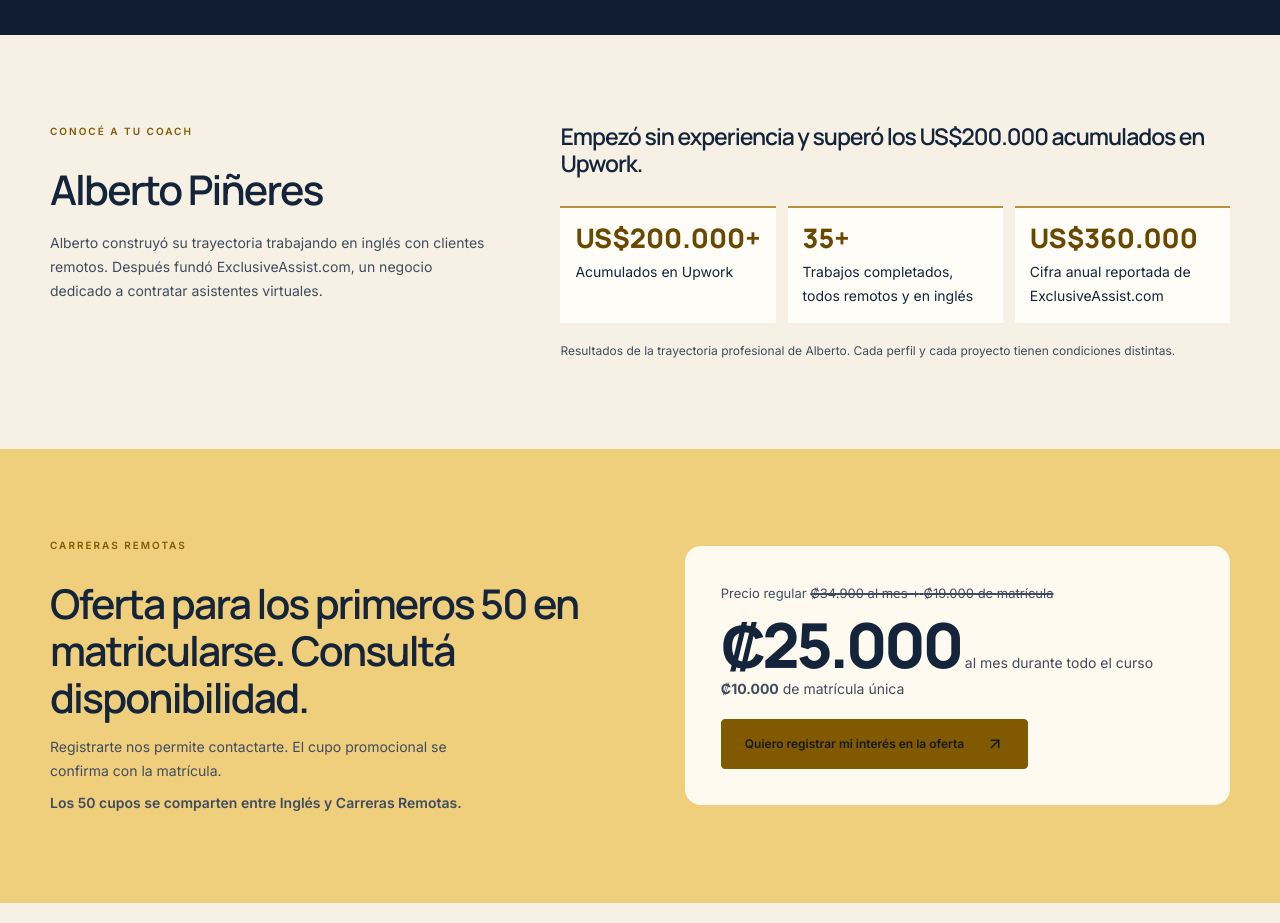
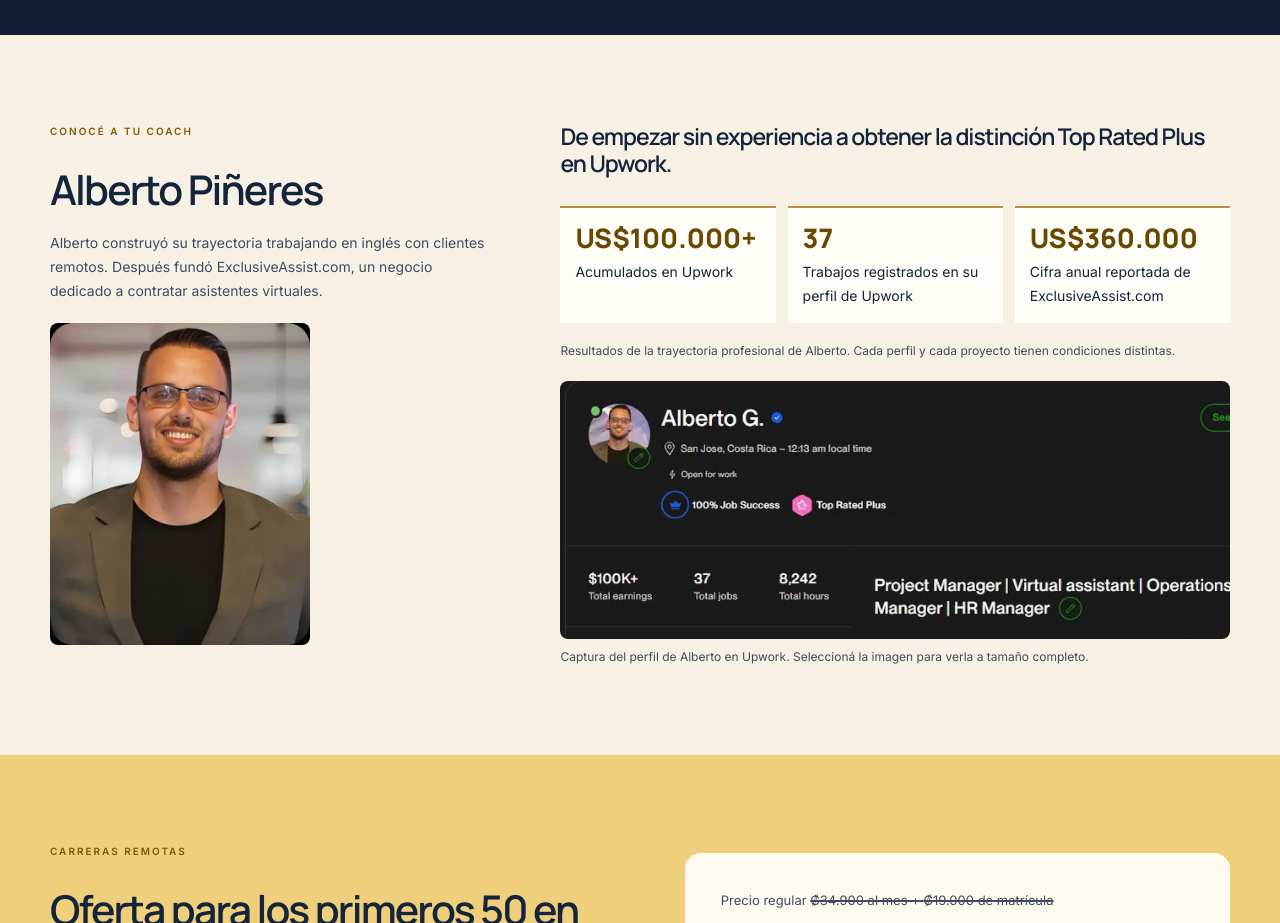
Before and after one commit to alfredomadrid99/latino-hustlers-academy, a Next.js app: page /carreras-remotas in a window 1280 px wide. Shown: the part 860-1783 px from the top of the page. Built offline with nearby package versions, Linux system fonts and the light colour scheme.

Commit message:
Update Site source

```diff
--- a/app/globals.css
+++ b/app/globals.css
@@ -1896,6 +1896,27 @@ html {
   margin-top: 20px;
   border-radius: 8px;
 }
+.mentor-portrait {
+  width: min(100%, 260px);
+  height: auto;
+}
+.mentor-upwork {
+  margin-top: 20px;
+}
+.mentor-upwork a,
+.mentor-upwork img {
+  display: block;
+  border-radius: 8px;
+}
+.mentor-upwork img {
+  width: 100%;
+  height: auto;
+}
+.mentor-upwork figcaption {
+  margin-top: 8px;
+  color: var(--muted);
+  font-size: 12px;
+}
 .sales-offer {
   background: #efce7c;
 }
--- a/components/sales-landing.tsx
+++ b/components/sales-landing.tsx
@@ -95,7 +95,8 @@ export function SalesLanding({
             Registrá tu interés <ArrowUpRight size={15} aria-hidden="true" />
           </a>
           <p>
-            El reloj es una guía para registrarte. El cupo se confirma con la matrícula.
+            El reloj es una guía para registrarte. El cupo se confirma con la
+            matrícula.
           </p>
         </aside>
       )}
@@ -192,6 +193,8 @@ export function SalesLanding({
                     className="mentor-portrait"
                     src={mentor.portrait}
                     alt={mentor.name}
+                    width={560}
+                    height={694}
                     loading="lazy"
                   />
                 )}
@@ -212,6 +215,24 @@ export function SalesLanding({
                   ))}
                 </dl>
                 <p className="section-note">{mentor.context}</p>
+                <figure className="mentor-upwork">
+                  <a
+                    href={mentor.upwork_screenshot}
+                    aria-label="Ver captura completa del perfil de Alberto en Upwork"
+                  >
+                    <img
+                      src={mentor.upwork_screenshot}
+                      alt="Perfil de Alberto en Upwork con US$100.000 o más en ingresos, 37 trabajos, 8.242 horas, 100% Job Success y la distinción Top Rated Plus."
+                      width={794}
+                      height={306}
+                      loading="lazy"
+                    />
+                  </a>
+                  <figcaption>
+                    Captura del perfil de Alberto en Upwork. Seleccioná la
+                    imagen para verla a tamaño completo.
+                  </figcaption>
+                </figure>
               </div>
             </div>
           </section>
--- a/lib/sales-copy.json
+++ b/lib/sales-copy.json
@@ -105,16 +105,16 @@
     "mentor": {
       "eyebrow": "CONOCÉ A TU COACH",
       "name": "Alberto Piñeres",
-      "headline": "Empezó sin experiencia y superó los US$200.000 acumulados en Upwork.",
+      "headline": "De empezar sin experiencia a obtener la distinción Top Rated Plus en Upwork.",
       "description": "Alberto construyó su trayectoria trabajando en inglés con clientes remotos. Después fundó ExclusiveAssist.com, un negocio dedicado a contratar asistentes virtuales.",
       "proof": [
         {
-          "value": "US$200.000+",
+          "value": "US$100.000+",
           "label": "Acumulados en Upwork"
         },
         {
-          "value": "35+",
-          "label": "Trabajos completados, todos remotos y en inglés"
+          "value": "37",
+          "label": "Trabajos registrados en su perfil de Upwork"
         },
         {
           "value": "US$360.000",
@@ -122,7 +122,8 @@
         }
       ],
       "context": "Resultados de la trayectoria profesional de Alberto. Cada perfil y cada proyecto tienen condiciones distintas.",
-      "portrait": null,
+      "portrait": "/images/alberto-profile.jpeg",
+      "upwork_screenshot": "/images/alberto-upwork.jpeg",
       "profile": null
     },
     "results": {
```
Also changed, not shown: public/images/alberto-profile.jpeg (added), public/images/alberto-upwork.jpeg (added).
